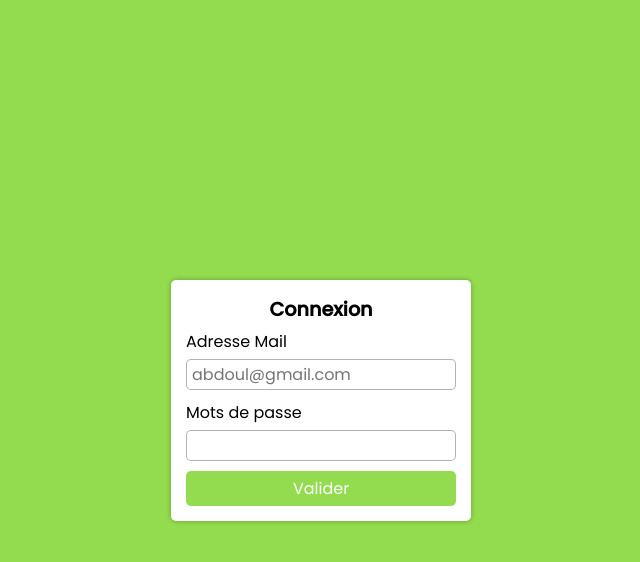
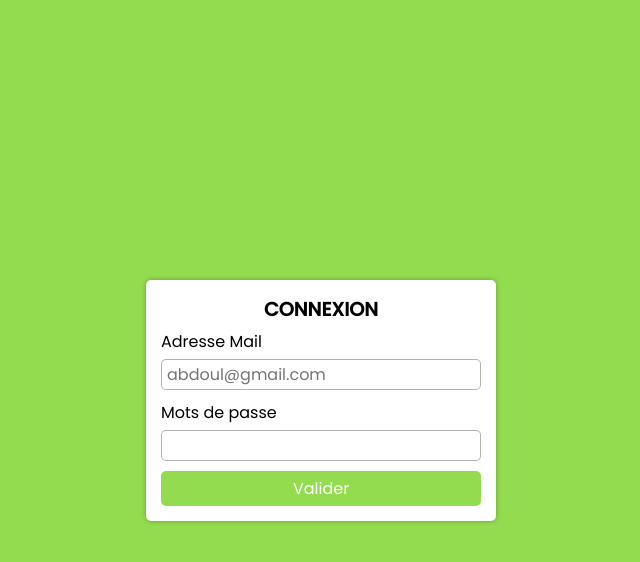
Before and after one commit to oabdoul/Project-Connexion-Form, a PHP site: page / in a window 1280 px wide. Shown: the top 562 px of the page, without its empty margins (319-959 px from the left). Run offline with PHP 8.4, Linux system fonts and the light colour scheme.

Commit message:
Modification de titre "connexion" en masjuscule

```diff
--- a/style.css
+++ b/style.css
@@ -17,8 +17,10 @@ body{
     min-height: 100vh;
 }
 
+/* Style du formulaire */
+
 form{
-    width: 300px;
+    width: 350px;
     display: flex;
     flex-direction: column;
     justify-content: center;
@@ -31,6 +33,7 @@ form{
 form h1{
     text-align: center;
     font-size: 1.2rem;
+    text-transform: uppercase;
 }
 
 form div{
@@ -63,3 +66,5 @@ button{
 button:hover{
     cursor: pointer;
 }
+
+/* Message de connexion */
```
